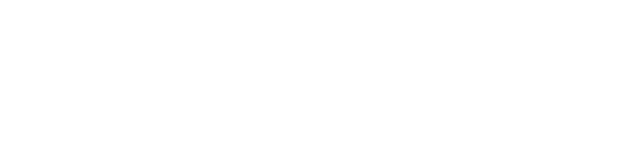
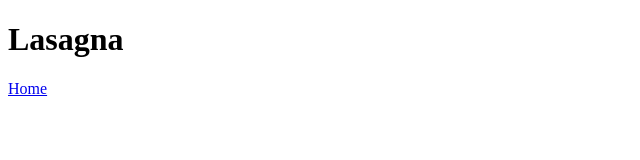
Before and after one commit to mtcxo/odin-recipes, a plain HTML site: page recipes/lasagna.html in a window 1280 px wide. Shown: the whole page, without its empty margins (0-640 px from the left). Drawn offline with Linux system fonts and the light colour scheme.

Commit message:
Add link to home page from Lasagna page

```diff
--- a/recipes/lasagna.html
+++ b/recipes/lasagna.html
@@ -6,6 +6,7 @@
     <title>Document</title>
 </head>
 <body>
-
+    <h1>Lasagna</h1>
+    <a href="../index.html">Home</a>
 </body>
 </html>
```
